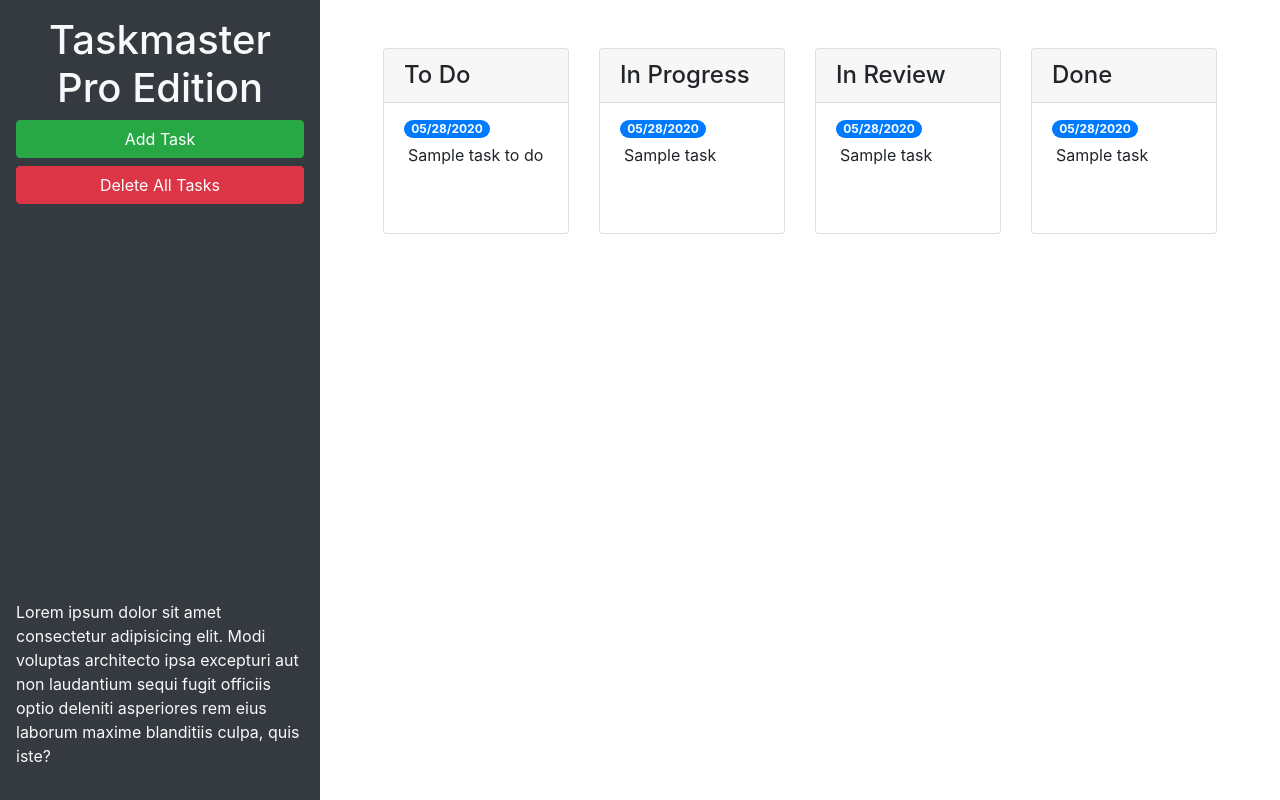
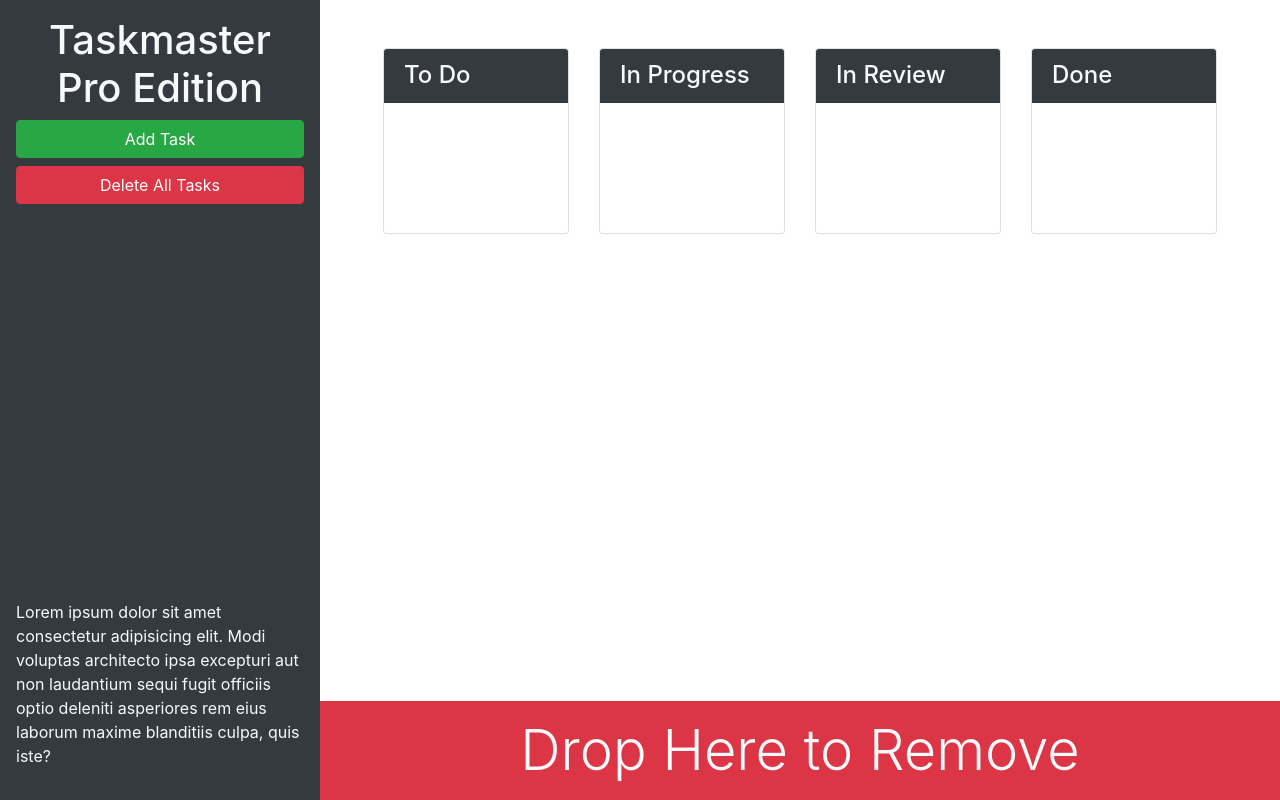
Before and after one commit to Sloansta/taskmaster-pro, a plain HTML site: page taskmaster-starter/index.html in a window 1280 px wide. Drawn offline with nearby package versions, Linux system fonts and the light colour scheme.

Commit message:
added drop-here-to-remove zone in html

```diff
--- a/taskmaster-starter/index.html
+++ b/taskmaster-starter/index.html
@@ -13,71 +13,73 @@
 <body>
 
   <div class="row min-vh-100 no-gutters">
-    <header class="col-12 col-lg-3 bg-dark text-light d-flex flex-column p-4 p-lg-3">
+    <header class="col-12 col-lg-3 bg-dark text-light sticky-top d-flex flex-column p-4 p-lg-3">
       <h1 class="text-center">Taskmaster Pro Edition</h1>
       <button id="create-task" class="btn btn-block btn-success" data-toggle="modal" data-target="#task-form-modal">Add
         Task</button>
       <button id="remove-tasks" class="btn btn-block btn-danger">Delete All Tasks</button>
-      <p class="mt-auto">Lorem ipsum dolor sit amet consectetur adipisicing elit. Modi voluptas architecto ipsa
+      <p class="mt-auto d-none d-lg-block">Lorem ipsum dolor sit amet consectetur adipisicing elit. Modi voluptas architecto ipsa
         excepturi aut non
         laudantium sequi fugit officiis optio deleniti asperiores rem eius laborum maxime blanditiis culpa, quis iste?
       </p>
     </header>
-    <main class="col-12 col-lg-9">
+    <main class="col-12 col-lg-9 d-flex flex-column">
       <div class="m-5 row justify-content-around">
+
         <div class="col-12 col-md-6 col-xl-3 mb-3">
           <div class="card">
-            <h4 class="card-header">
+            <h4 class="card-header bg-dark text-light">
               To Do
             </h4>
             <ul id="list-toDo" class="list-group list-group-flush">
               <li class="list-group-item">
-                <span class="badge badge-primary badge-pill">05/28/2020</span>
-                <p class="m-1">Sample task to do</p>
+
               </li>
             </ul>
           </div>
         </div>
         <div class="col-12 col-md-6 col-xl-3 mb-3">
           <div class="card">
-            <h4 class="card-header">
+            <h4 class="card-header bg-dark text-light">
               In Progress
             </h4>
             <ul id="list-toDo" class="list-group list-group-flush">
               <li class="list-group-item">
-                <span class="badge badge-primary badge-pill">05/28/2020</span>
-                <p class="m-1">Sample task</p>
+
               </li>
             </ul>
           </div>
         </div>
         <div class="col-12 col-md-6 col-xl-3 mb-3">
           <div class="card">
-            <h4 class="card-header">
+            <h4 class="card-header bg-dark text-light">
               In Review
             </h4>
             <ul id="list-toDo" class="list-group list-group-flush">
               <li class="list-group-item">
-                <span class="badge badge-primary badge-pill">05/28/2020</span>
-                <p class="m-1">Sample task</p>
+
               </li>
             </ul>
           </div>
         </div>
         <div class="col-12 col-md-6 col-xl-3 mb-3">
           <div class="card">
-            <h4 class="card-header">
+            <h4 class="card-header bg-dark text-light">
               Done
             </h4>
             <ul id="list-toDo" class="list-group list-group-flush">
               <li class="list-group-item">
-                <span class="badge badge-primary badge-pill">05/28/2020</span>
-                <p class="m-1">Sample task</p>
+
               </li>
             </ul>
           </div>
         </div>
         <!-- done end -->
+      </div>
+      <div id="trash" class="mt-auto">
+        <div class="w-100 bg-danger p-3 text-center text-light display-4">
+          Drop Here to Remove
+        </div>
       </div>
     </main>
   </div>
```
